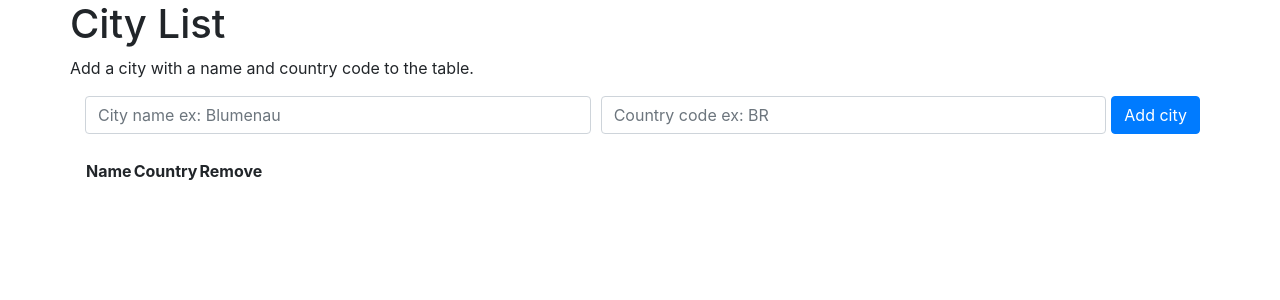
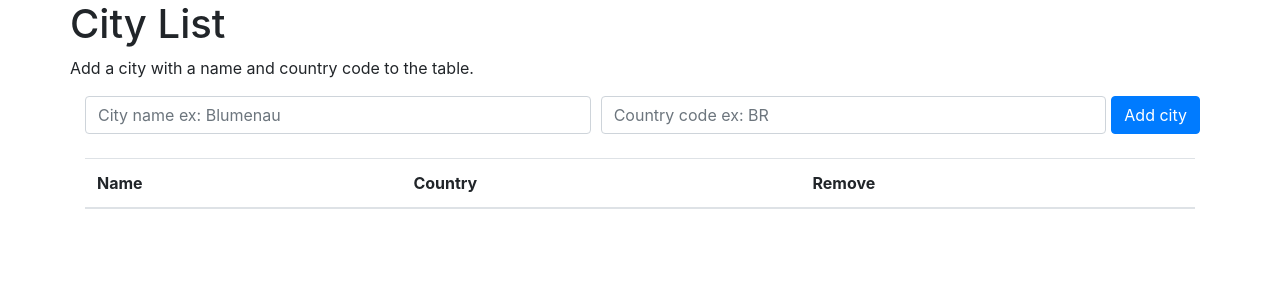
Before and after one commit to YouFool/openweather-react, a React (Create React App) app: page /city/1 in a window 1280 px wide. Shown: the top 300 px of the page. Built offline with nearby package versions, Linux system fonts and the light colour scheme.

Commit message:
Add nice-looking table component

```diff
--- a/src/App.js
+++ b/src/App.js
@@ -1,5 +1,5 @@
 import React, { Component } from "react";
-import Table from "./city/Table";
+import CityTable from "./city/CityTable";
 import CityForm from "./city/CityForm";
 import { Container, Row } from "react-bootstrap";
 
@@ -28,11 +28,15 @@ class App extends Component {
 
     return (
       <Container>
-        <Row><h1>City List</h1></Row>
-        <Row><p>Add a city with a name and country code to the table.</p></Row>
+        <Row>
+          <h1>City List</h1>
+        </Row>
+        <Row>
+          <p>Add a city with a name and country code to the table.</p>
+        </Row>
         <CityForm handleSubmit={this.handleSubmit} />
-        <br></br>
-        <Table cityData={data} removeCity={this.removeCity} />
+        <br/>
+        <CityTable cityData={data} removeCity={this.removeCity} />
       </Container>
     );
   }
--- a/src/city/Table.js
+++ b/src/city/CityTable.js
@@ -1,4 +1,5 @@
 import React, { Component } from "react";
+import Table from "react-bootstrap/Table";
 
 const TableHeader = () => {
   return (
@@ -28,17 +29,17 @@ const TableBody = props => {
   return <tbody>{rows}</tbody>;
 };
 
-class Table extends Component {
+class CityTable extends Component {
   render() {
     const { cityData, removeCity } = this.props;
 
     return (
-      <table>
+      <Table hover="true">
         <TableHeader />
         <TableBody cityData={cityData} removeCity={removeCity} />
-      </table>
+      </Table>
     );
   }
 }
 
-export default Table;
+export default CityTable;
```
